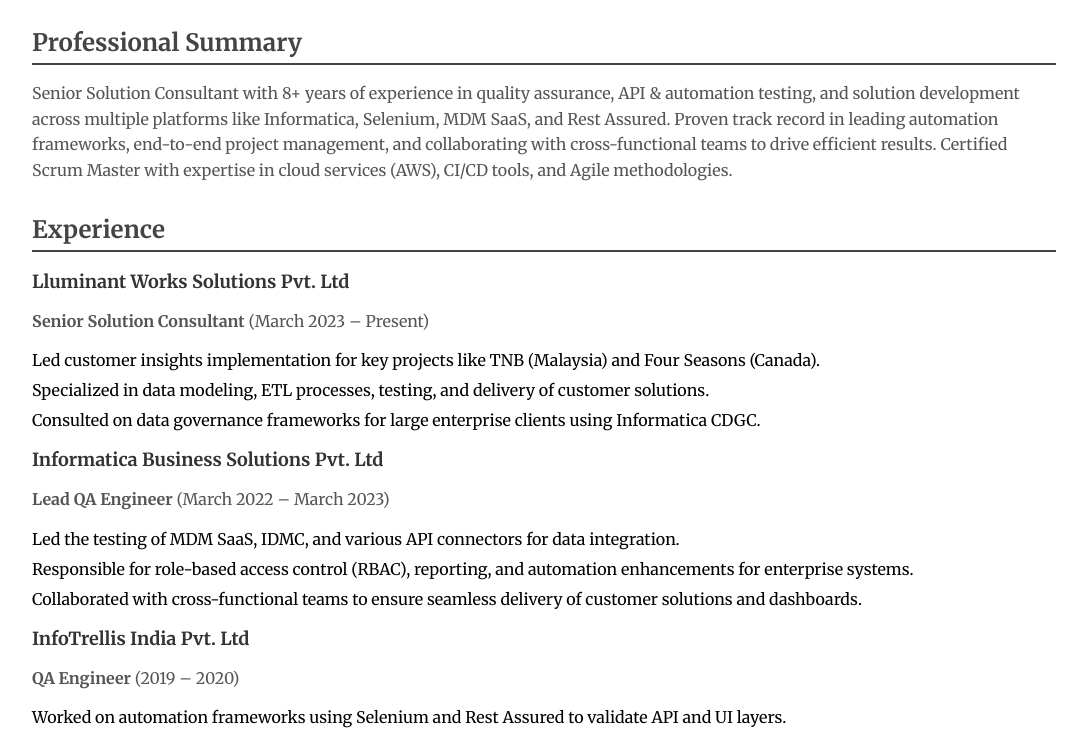
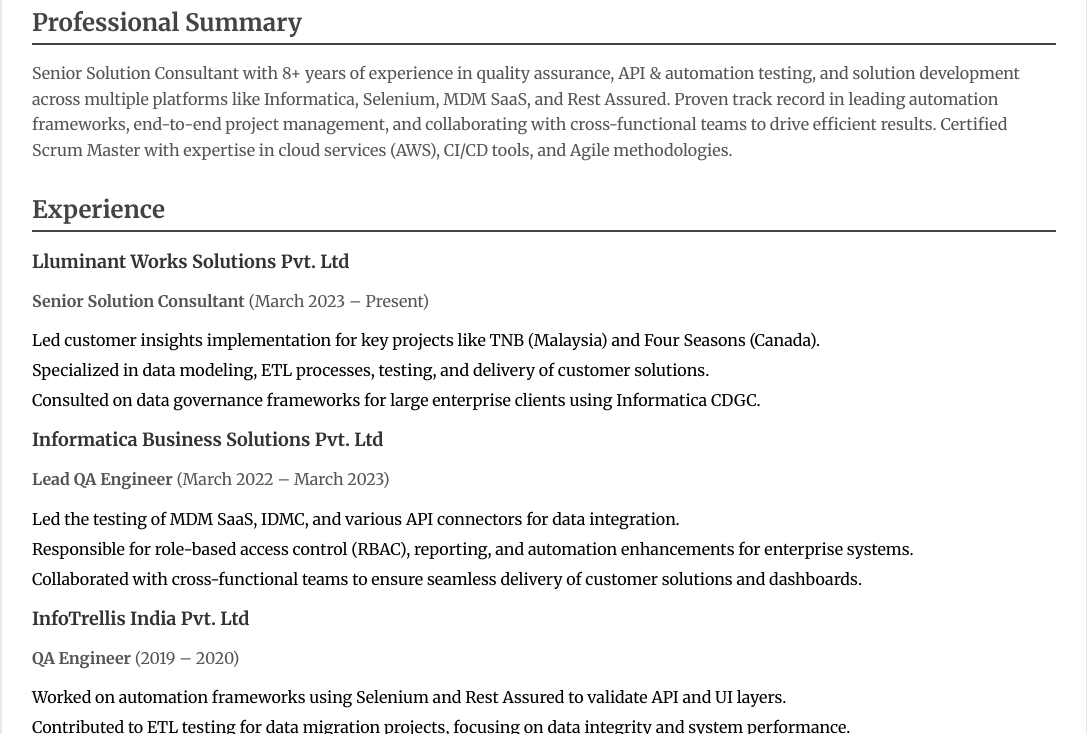
Before and after one commit to nivi2k12/nivi2k12.github.io, a plain HTML site: page index.html in a window 1280 px wide. Shown: the part 410-1144 px from the top of the page, without its empty margins (96-1183 px from the left). Drawn offline with Linux system fonts and the light colour scheme.

Commit message:
Update index.html

```diff
--- a/index.html
+++ b/index.html
@@ -4,23 +4,22 @@
     <meta charset="UTF-8">
     <meta name="viewport" content="width=device-width, initial-scale=1.0">
     <meta http-equiv="X-UA-Compatible" content="ie=edge">
-    <title>Nivethitha Rajagopal | Senior Solution Consultant</title>
+    <title>Nivethitha Rajagopal | Resume</title>
     <!-- Google Fonts for a professional look -->
     <link href="https://fonts.googleapis.com/css2?family=Lora:wght@400;700&family=Merriweather:wght@400;700&display=swap" rel="stylesheet">
     <style>
         body {
             font-family: 'Merriweather', serif;
-            background-color: #f8f9fa;
+            background-color: #f4f4f4;
             margin: 0;
             padding: 0;
         }
         .container {
             width: 80%;
-            margin: 0 auto;
+            margin: 20px auto;
             background-color: white;
-            padding: 40px;
+            padding: 30px;
             box-shadow: 0 0 10px rgba(0, 0, 0, 0.1);
-            margin-top: 30px;
         }
         h1 {
             font-family: 'Lora', serif;
@@ -30,7 +29,7 @@
             margin-bottom: 10px;
         }
         h2 {
-            font-size: 22px;
+            font-size: 24px;
             color: #333;
             margin-bottom: 15px;
         }
@@ -127,8 +126,6 @@
                 <li>Worked on automation frameworks using Selenium and Rest Assured to validate API and UI layers.</li>
                 <li>Contributed to ETL testing for data migration projects, focusing on data integrity and system performance.</li>
             </ul>
-
-            <!-- More roles from LinkedIn or your resume can be added here -->
         </div>
 
         <!-- Education Section -->
```
